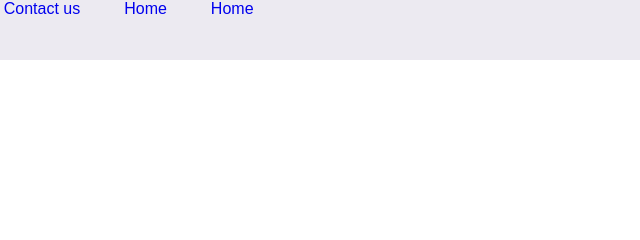
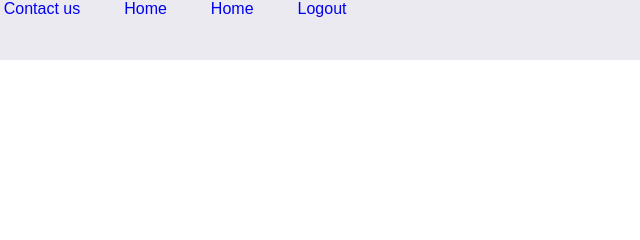
Before and after one commit to dasingh9/my-portal, a plain HTML site: page index.html in a window 1280 px wide. Shown: the top 240 px of the page, 403-1043 px from the left. Drawn offline with Linux system fonts and the light colour scheme.

Commit message:
Add Logout link

```diff
--- a/index.html
+++ b/index.html
@@ -75,6 +75,7 @@
                 <a href="/">Contact us</a>
                 <a href="/">Home</a>
                 <a href="/">Home</a>
+                <a href="/logout.html">Logout</a>
             </div>
             <div class="content">
                 My contents
```
